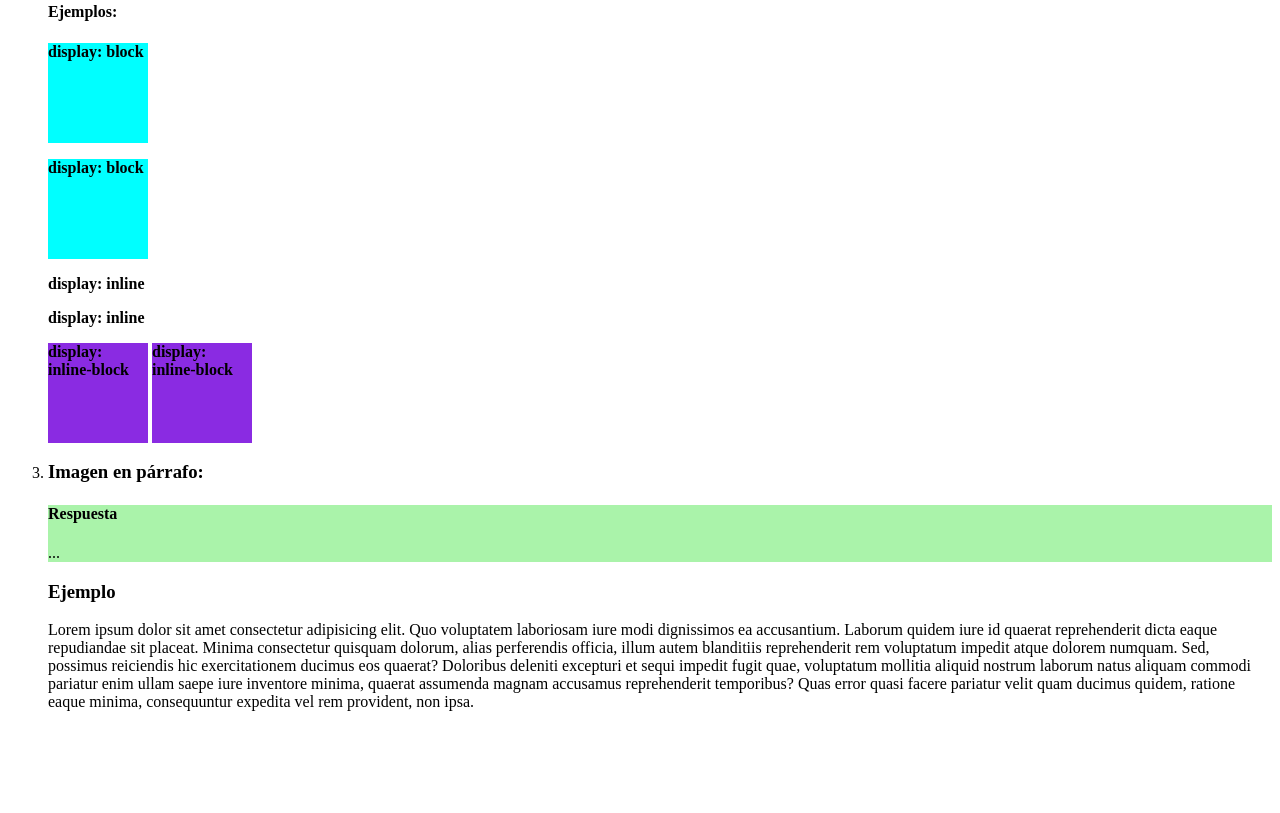
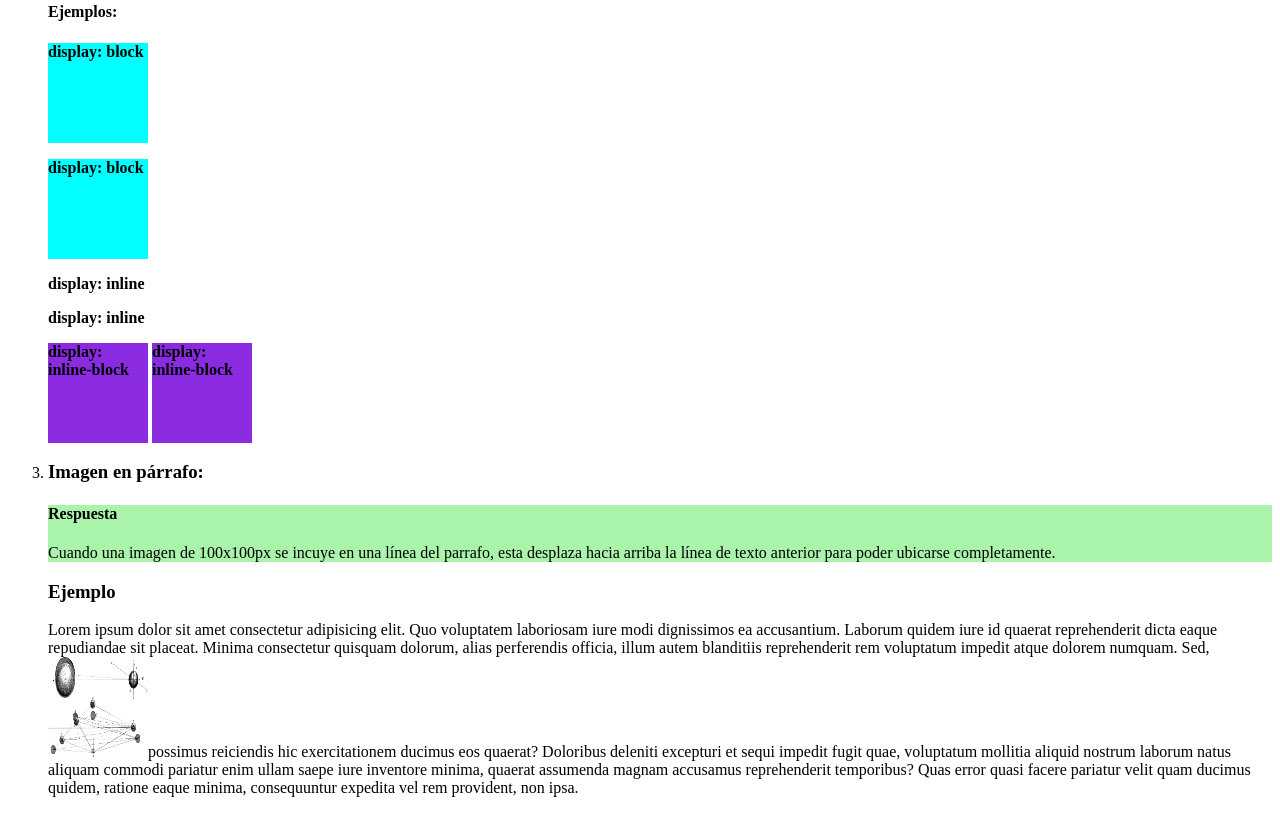
Before and after one commit to jlopezsa/MakeItRealExercises, a plain HTML site: page modulo2CSSfundamentos/index.html in a window 1280 px wide. Shown: the part 651-1464 px from the top of the page. Before the commit the page ends 1378 px from the top, so only its background shows below. Drawn offline with Linux system fonts and the light colour scheme.

Commit message:
feature: Respuesta al item 3

```diff
--- a/modulo2CSSfundamentos/index.html
+++ b/modulo2CSSfundamentos/index.html
@@ -74,12 +74,11 @@
       <h3>Imagen en párrafo: </h3>
       <div class="concept">
         <h4>Respuesta</h4>
-        <p>...</p>
+        <p>Cuando una imagen de 100x100px se incuye en una línea del parrafo, esta desplaza hacia arriba la línea de texto anterior para poder ubicarse completamente.</p>
       </div>
       <h3>Ejemplo</h3>
-      <p>Lorem ipsum dolor sit amet consectetur adipisicing elit. Quo voluptatem laboriosam iure modi dignissimos ea accusantium. Laborum quidem iure id quaerat reprehenderit dicta eaque repudiandae sit placeat. Minima consectetur quisquam dolorum, alias perferendis officia, illum autem blanditiis reprehenderit rem voluptatum impedit atque dolorem numquam. Sed, possimus reiciendis hic exercitationem ducimus eos quaerat? Doloribus deleniti excepturi et sequi impedit fugit quae, voluptatum mollitia aliquid nostrum laborum natus aliquam commodi pariatur enim ullam saepe iure inventore minima, quaerat assumenda magnam accusamus reprehenderit temporibus? Quas error quasi facere pariatur velit quam ducimus quidem, ratione eaque minima, consequuntur expedita vel rem provident, non ipsa.</p>
-
-  </ol>
+      <p>Lorem ipsum dolor sit amet consectetur adipisicing elit. Quo voluptatem laboriosam iure modi dignissimos ea accusantium. Laborum quidem iure id quaerat reprehenderit dicta eaque repudiandae sit placeat. Minima consectetur quisquam dolorum, alias perferendis officia, illum autem blanditiis reprehenderit rem voluptatum impedit atque dolorem numquam. Sed, <img src="figures/astronomy_1280.png" alt="" class="figure">possimus reiciendis hic exercitationem ducimus eos quaerat? Doloribus deleniti excepturi et sequi impedit fugit quae, voluptatum mollitia aliquid nostrum laborum natus aliquam commodi pariatur enim ullam saepe iure inventore minima, quaerat assumenda magnam accusamus reprehenderit temporibus? Quas error quasi facere pariatur velit quam ducimus quidem, ratione eaque minima, consequuntur expedita vel rem provident, non ipsa.</p>
+    </ol>
 </body>
 
 </html>
--- a/modulo2CSSfundamentos/styles.css
+++ b/modulo2CSSfundamentos/styles.css
@@ -28,3 +28,17 @@
     width: 100px;
     height: 100px;
 }
+
+.figure{
+    width: 100px;
+    height: 100px;
+}
+
+/*
+.imageFig{
+    width: 100%;
+    height: 100px;
+    background-color: blueviolet;
+    background-image: url(./figures/astronomy_1280.png);
+}
+*/
```
Also changed, not shown: modulo2CSSfundamentos/figures/astronomy_1280.png (added), 1 other file.
